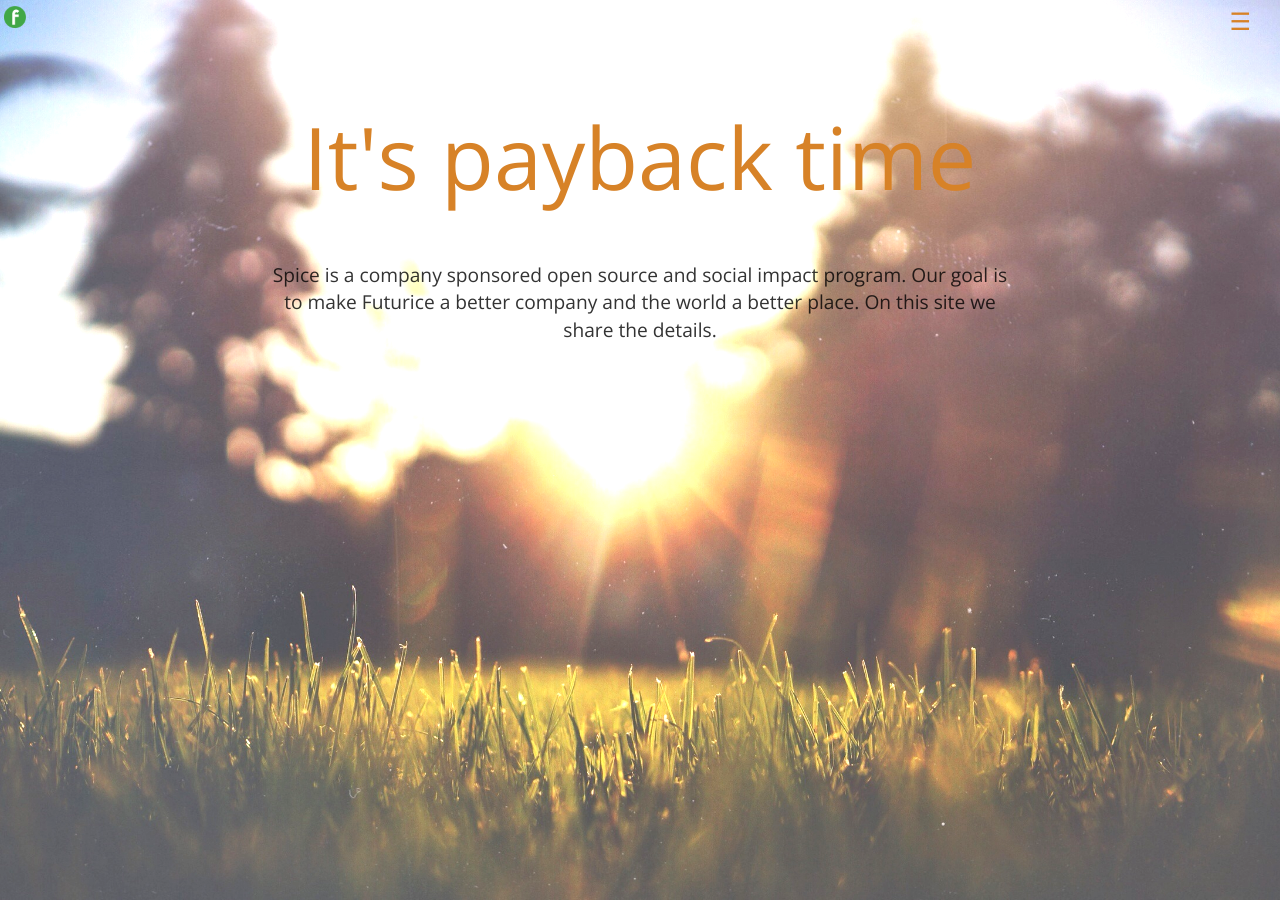
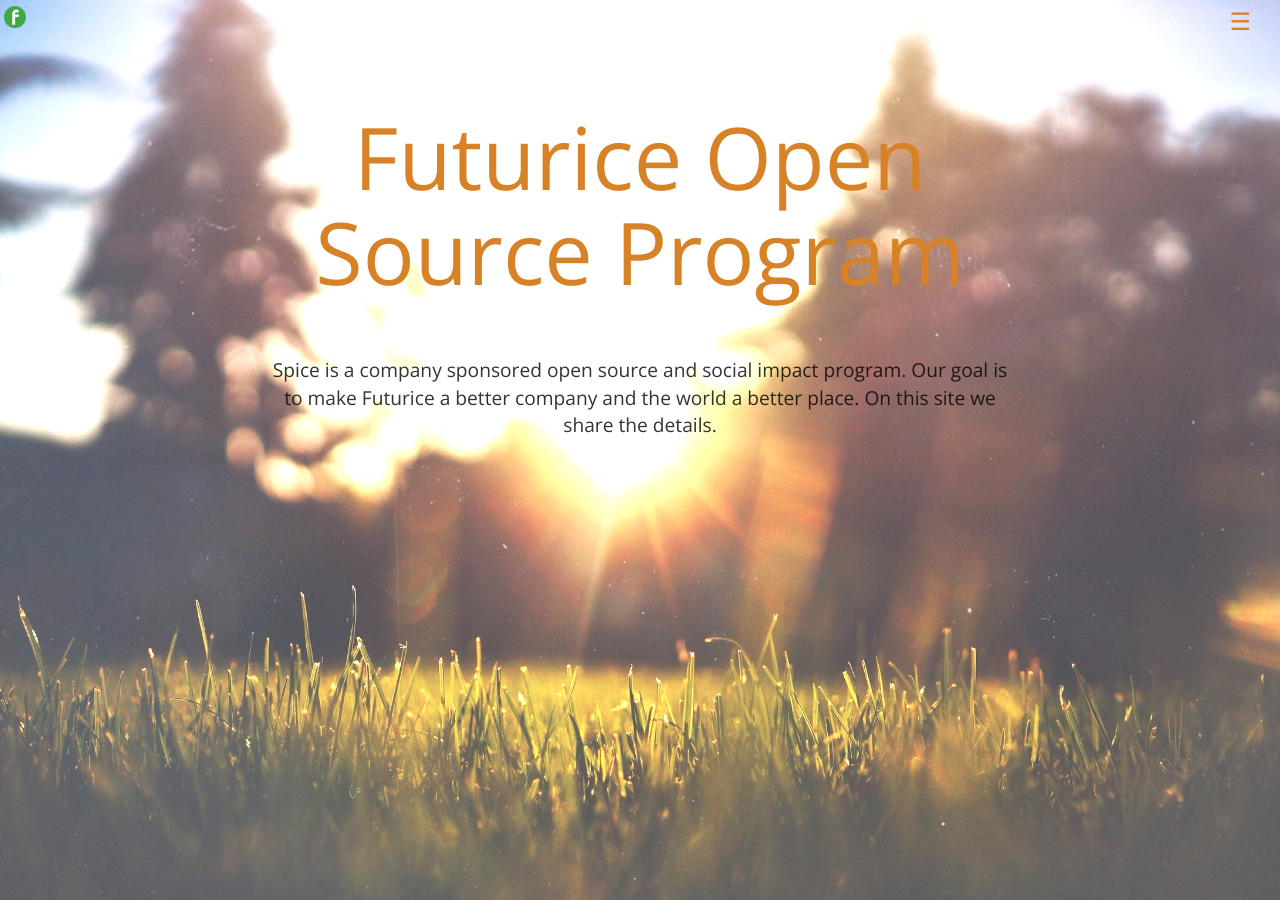
Before and after one commit to futurice/spiceprogram, a Jekyll site: the page built from index.html, in a window 1280 px wide and 900 px high. Built offline with Jekyll 4.4.1, drawn with Linux system fonts in a browser that asks for light colours; nearby versions of some CDN libraries; some of the changed lines change nothing that is shown.

Commit message:
Fix cc links and change the title in the front page

```diff
--- a/_layouts/default.html
+++ b/_layouts/default.html
@@ -24,7 +24,7 @@
                 </li>
                 <li><a href="/licenses">Popular Open Source licenses</a>
                 </li>
-                <li><a href="/cc">Creative Commons</a>
+                <li><a href="/creative-commons">Creative Commons</a>
                 </li>
                 <li><a href="/history">Brief history of OSS</a>
                 </li>
--- a/index.html
+++ b/index.html
@@ -8,7 +8,7 @@
     <div class="container content centered">
         <div class="row">
             <div class="col-md-8 col-md-offset-2 top-level">
-                <h1>It's payback time</h1>
+                <h1>Futurice Open Source Program</h1>
                 <div class="beef">Spice is a company sponsored open source and social impact program. Our goal is to make Futurice a better company and the world a better place. On this site we share the details.</div>
             </div>
         </div>
@@ -131,7 +131,7 @@
                         <p>Our summaries for the most common OSS licenses.</p>
                     </div>
                 </a>
-                <a href="/cc">
+                <a href="/creative-commons">
                     <div class="col-sm-4 box orange">
                         <img src="/assets/img/cc.svg" />
                         <h3>Creative commons</h3>
```
